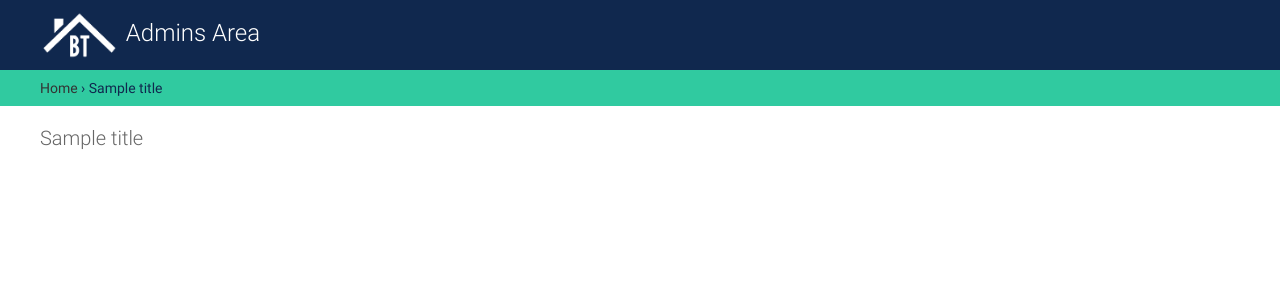
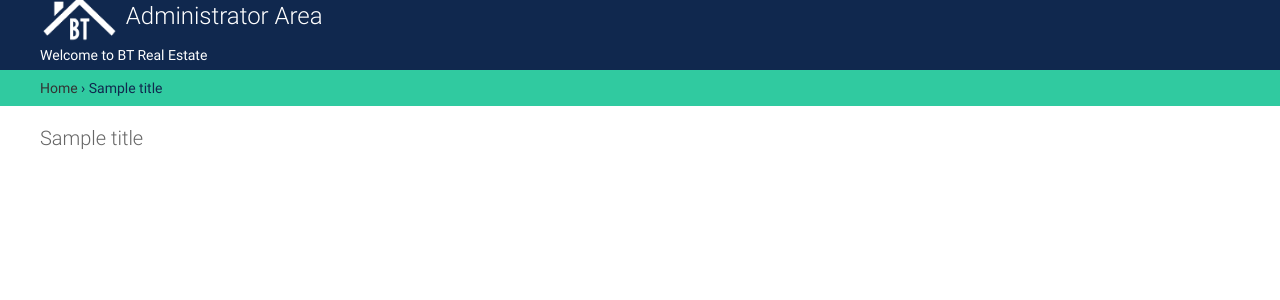
Before and after one commit to keykev/btre_project, a Django app: template templates/admin/base_site.html in a window 1280 px wide. Shown: the top 300 px of the page. Run offline with Django 3.2, Linux system fonts and the light colour scheme; the template is opened without the code that fills it: most values are stand-ins (such as "Sample title", 1, 10 or a date in 2020).

Commit message:
adjusted admin page

```diff
--- a/templates/admin/base_site.html
+++ b/templates/admin/base_site.html
@@ -3,8 +3,9 @@
 
 {% block branding %}
   <h1 id="head">
-    <img src="{% static 'img/logo.png' %}" alt="BT Real Estate" height="50" width="80" class="brand_img"> Admins Area
+    <img src="{% static 'img/logo.png' %}" alt="BT Real Estate" height="50" width="80" class="brand_img"> Administrator Area
   </h1>
+  <p>Welcome to BT Real Estate</p>
 {% endblock %}
 {% block extrastyle %}
   <link rel="stylesheet" href="{% static 'css/admin.css' %}">
```
